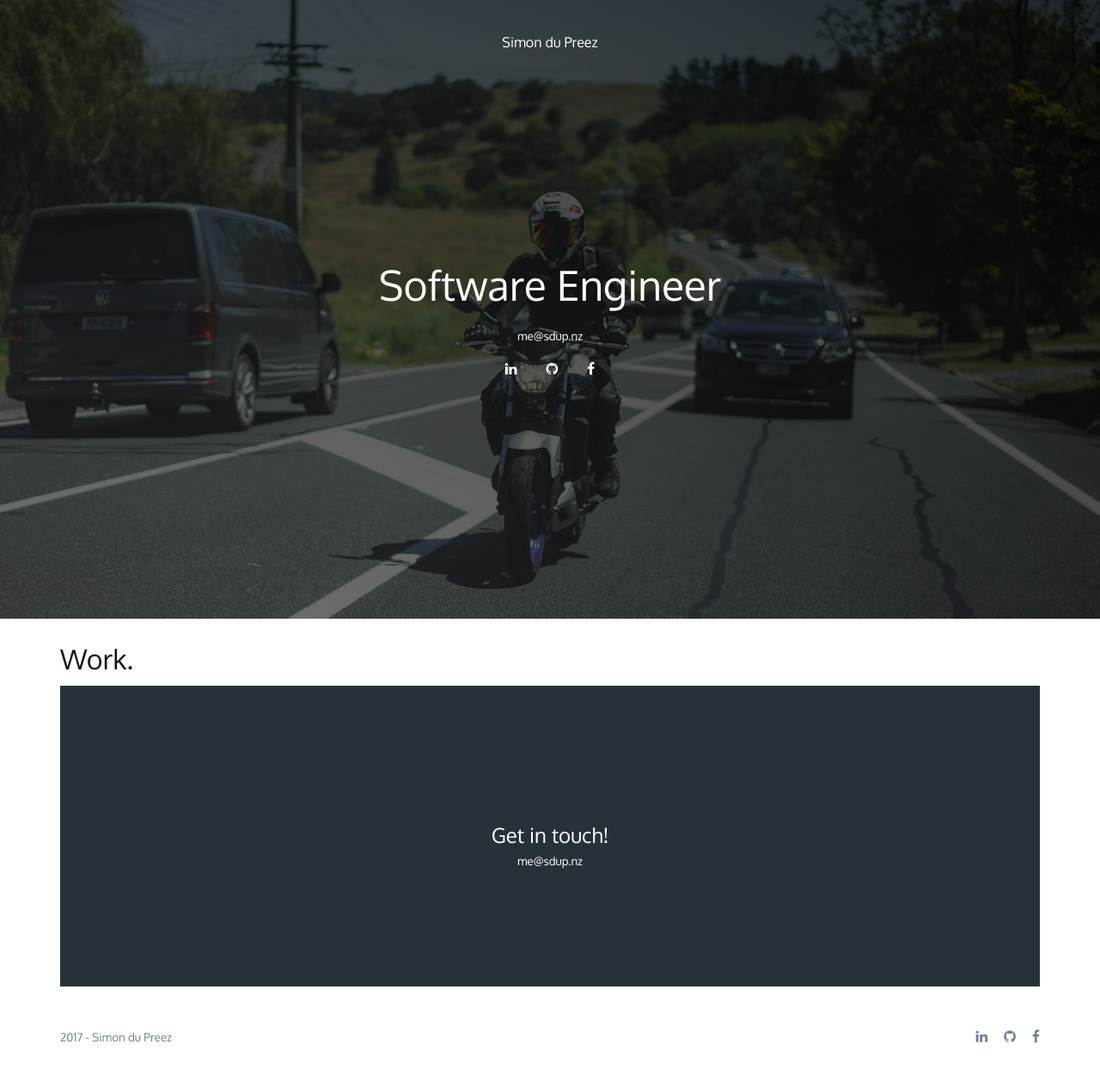
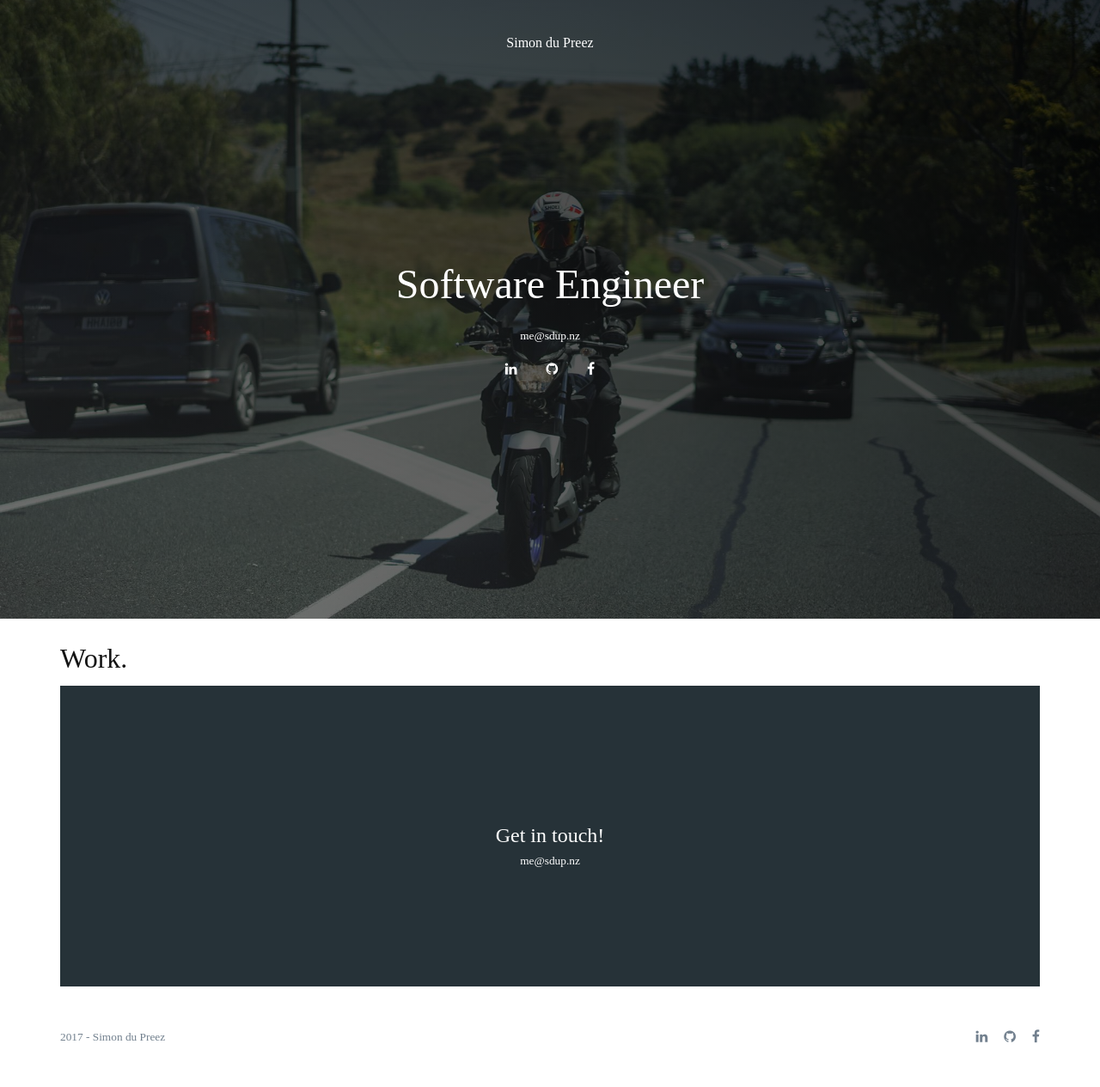
Before and after one commit to SDupZ/sdup.nz, a Django app: page / in a window 1280 px wide. Shown: the whole page at 86% size. Run offline with Django 3.2, Linux system fonts and the light colour scheme; data that the repository does not hold is empty; some web fonts are replaced.

Commit message:
Downloaded google fonts and put them in scss bundle

```diff
--- a/static/sass/main.scss
+++ b/static/sass/main.scss
@@ -2,6 +2,7 @@
 @import 'base/mixins';
 
 // Vendors
+@import 'vendors/googlefonts';
 @import 'vendors/flexy-grid';
 @import 'vendors/hamburgers/hamburgers';
 @import 'vendors/fontawesome/font-awesome';
--- /dev/null
+++ b/static/sass/vendors/googlefonts.scss
@@ -0,0 +1,73 @@
+// <link href="https://fonts.googleapis.com/css?family=Oxygen:400|Roboto:400" rel="stylesheet">
+/* latin-ext */
+@font-face {
+  font-family: 'Oxygen';
+  font-style: normal;
+  font-weight: 400;
+  src: local('Oxygen'), local('Oxygen-Regular'), url(https://fonts.gstatic.com/s/oxygen/v5/IIPDrwV5KNJo5-LaFlLy2fesZW2xOQ-xsNqO47m55DA.woff2) format('woff2');
+  unicode-range: U+0100-024F, U+1E00-1EFF, U+20A0-20AB, U+20AD-20CF, U+2C60-2C7F, U+A720-A7FF;
+}
+/* latin */
+@font-face {
+  font-family: 'Oxygen';
+  font-style: normal;
+  font-weight: 400;
+  src: local('Oxygen'), local('Oxygen-Regular'), url(https://fonts.gstatic.com/s/oxygen/v5/78wGxsHfFBzG7bRkpfRnCQ.woff2) format('woff2');
+  unicode-range: U+0000-00FF, U+0131, U+0152-0153, U+02C6, U+02DA, U+02DC, U+2000-206F, U+2074, U+20AC, U+2212, U+2215;
+}
+/* cyrillic-ext */
+@font-face {
+  font-family: 'Roboto';
+  font-style: normal;
+  font-weight: 400;
+  src: local('Roboto'), local('Roboto-Regular'), url(https://fonts.gstatic.com/s/roboto/v16/ek4gzZ-GeXAPcSbHtCeQI_esZW2xOQ-xsNqO47m55DA.woff2) format('woff2');
+  unicode-range: U+0460-052F, U+20B4, U+2DE0-2DFF, U+A640-A69F;
+}
+/* cyrillic */
+@font-face {
+  font-family: 'Roboto';
+  font-style: normal;
+  font-weight: 400;
+  src: local('Roboto'), local('Roboto-Regular'), url(https://fonts.gstatic.com/s/roboto/v16/mErvLBYg_cXG3rLvUsKT_fesZW2xOQ-xsNqO47m55DA.woff2) format('woff2');
+  unicode-range: U+0400-045F, U+0490-0491, U+04B0-04B1, U+2116;
+}
+/* greek-ext */
+@font-face {
+  font-family: 'Roboto';
+  font-style: normal;
+  font-weight: 400;
+  src: local('Roboto'), local('Roboto-Regular'), url(https://fonts.gstatic.com/s/roboto/v16/-2n2p-_Y08sg57CNWQfKNvesZW2xOQ-xsNqO47m55DA.woff2) format('woff2');
+  unicode-range: U+1F00-1FFF;
+}
+/* greek */
+@font-face {
+  font-family: 'Roboto';
+  font-style: normal;
+  font-weight: 400;
+  src: local('Roboto'), local('Roboto-Regular'), url(https://fonts.gstatic.com/s/roboto/v16/u0TOpm082MNkS5K0Q4rhqvesZW2xOQ-xsNqO47m55DA.woff2) format('woff2');
+  unicode-range: U+0370-03FF;
+}
+/* vietnamese */
+@font-face {
+  font-family: 'Roboto';
+  font-style: normal;
+  font-weight: 400;
+  src: local('Roboto'), local('Roboto-Regular'), url(https://fonts.gstatic.com/s/roboto/v16/NdF9MtnOpLzo-noMoG0miPesZW2xOQ-xsNqO47m55DA.woff2) format('woff2');
+  unicode-range: U+0102-0103, U+1EA0-1EF9, U+20AB;
+}
+/* latin-ext */
+@font-face {
+  font-family: 'Roboto';
+  font-style: normal;
+  font-weight: 400;
+  src: local('Roboto'), local('Roboto-Regular'), url(https://fonts.gstatic.com/s/roboto/v16/Fcx7Wwv8OzT71A3E1XOAjvesZW2xOQ-xsNqO47m55DA.woff2) format('woff2');
+  unicode-range: U+0100-024F, U+1E00-1EFF, U+20A0-20AB, U+20AD-20CF, U+2C60-2C7F, U+A720-A7FF;
+}
+/* latin */
+@font-face {
+  font-family: 'Roboto';
+  font-style: normal;
+  font-weight: 400;
+  src: local('Roboto'), local('Roboto-Regular'), url(https://fonts.gstatic.com/s/roboto/v16/CWB0XYA8bzo0kSThX0UTuA.woff2) format('woff2');
+  unicode-range: U+0000-00FF, U+0131, U+0152-0153, U+02C6, U+02DA, U+02DC, U+2000-206F, U+2074, U+20AC, U+2212, U+2215;
+}
--- a/templates/base.html
+++ b/templates/base.html
@@ -13,7 +13,7 @@
         <meta name="keywords" content="Software Engineering, Web Development, Web portfolio">
         <meta name="author" content="Simon du Preez">
 
-        <link href="https://fonts.googleapis.com/css?family=Oxygen:400|Roboto:400" rel="stylesheet">
+
         <link rel="stylesheet" href="{% static "css/main.css" %}">
     </head>
 
```
Also changed, not shown: static/css/main.css, 1 other file.
